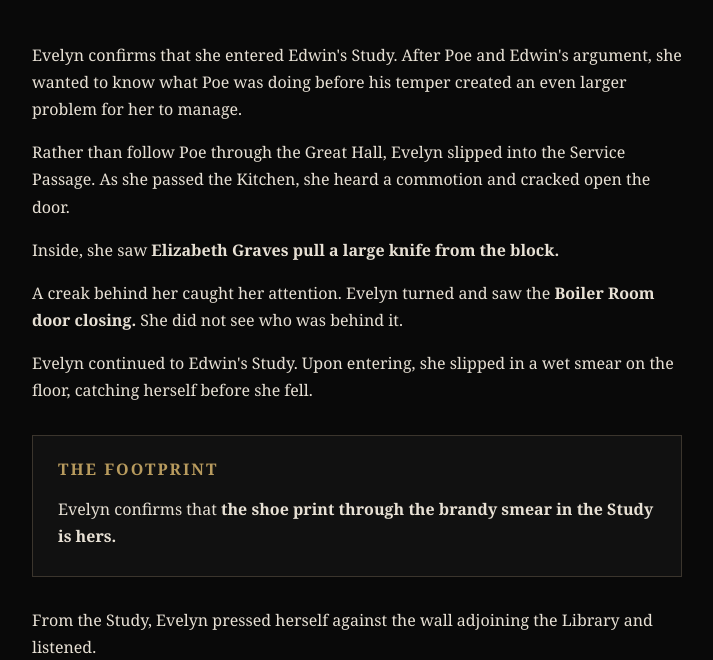
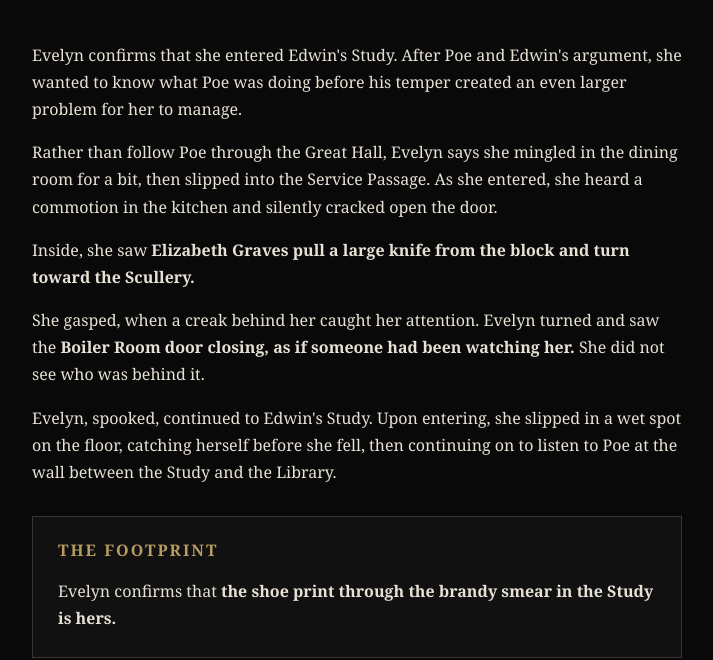
Before and after one commit to ThunderheadEntertainment/a-murder-foretold, a plain HTML site: page evelyn.html in a window 1280 px wide. Shown: the part 164-824 px from the top of the page, without its empty margins (283-996 px from the left). Drawn offline with Linux system fonts and the light colour scheme.

Commit message:
Update evelyn.html

```diff
--- a/evelyn.html
+++ b/evelyn.html
@@ -119,23 +119,23 @@
   </p>
 
   <p>
-    Rather than follow Poe through the Great Hall, Evelyn slipped into the Service
-    Passage. As she passed the Kitchen, she heard a commotion and cracked open the
+    Rather than follow Poe through the Great Hall, Evelyn says she mingled in the dining room for a bit, then slipped into the Service
+    Passage. As she entered, she heard a commotion in the kitchen and silently cracked open the
     door.
   </p>
 
   <p>
-    Inside, she saw <strong>Elizabeth Graves pull a large knife from the block.</strong>
+    Inside, she saw <strong>Elizabeth Graves pull a large knife from the block and turn toward the Scullery.</strong>
   </p>
 
   <p>
-    A creak behind her caught her attention. Evelyn turned and saw the
-    <strong>Boiler Room door closing.</strong> She did not see who was behind it.
+    She gasped, when a creak behind her caught her attention. Evelyn turned and saw the
+    <strong>Boiler Room door closing, as if someone had been watching her.</strong> She did not see who was behind it.
   </p>
 
   <p>
-    Evelyn continued to Edwin's Study. Upon entering, she slipped in a wet smear
-    on the floor, catching herself before she fell.
+    Evelyn, spooked, continued to Edwin's Study. Upon entering, she slipped in a wet spot
+    on the floor, catching herself before she fell, then continuing on to listen to Poe at the wall between the Study and the Library.
   </p>
 
   <div class="suspects">
```
